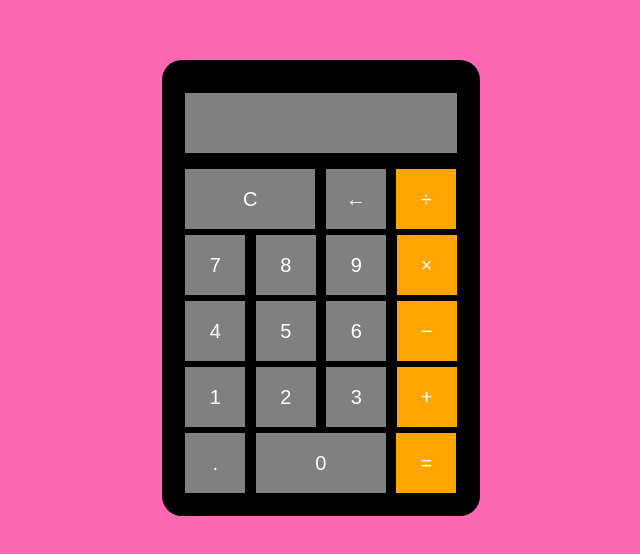
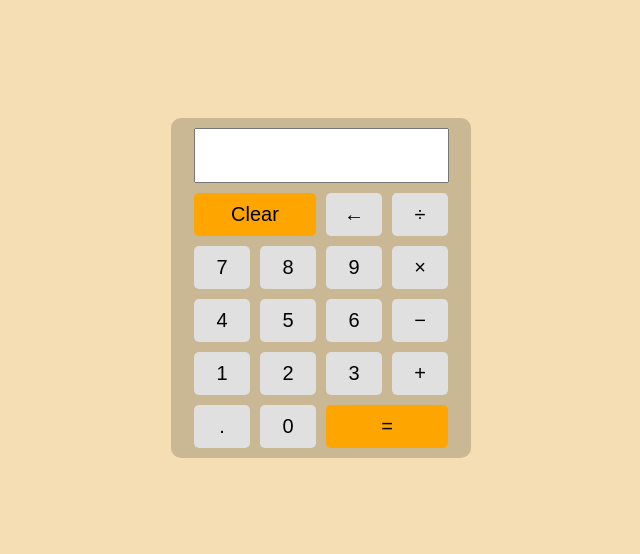
Before and after one commit to Ana-Jovanovska/Homework---Javascript, a plain HTML site: page Winter Exercise/index.html in a window 1280 px wide. Shown: the part 112-666 px from the top of the page, without its empty margins (319-959 px from the left). Drawn offline with Linux system fonts and the light colour scheme.

Commit message:
Winter Exercise (Calculator)

```diff
--- a/Winter Exercise/app.css
+++ b/Winter Exercise/app.css
@@ -7,56 +7,49 @@
 .container {
   width: 100%;
   height: 100vh;
-  background: hotpink;
+  background: wheat;
   display: flex;
   align-items: center;
   justify-content: center;
 }
-.calculator {
-  background: black;
-  padding: 20px;
-  border-radius: 20px;
+#calculator {
+  display: grid;
+  grid-template-columns: 20% 20% 20% 20%;
+  grid-gap: 10px;
+  justify-content: center;
+  max-width: 300px;
+  margin: 0;
+  padding: 10px;
+  background-color: rgb(202, 183, 147);
+  border-radius: 10px;
 }
-.calculator form input {
-  border: 0;
-  outline: 0;
-  width: 60px;
-  height: 60px;
-  background: gray;
+.display {
+  width: 255px;
+  padding: 15px;
+  font-size: 18px;
+  text-align: right;
+}
+button {
+  padding: 10px;
   font-size: 20px;
-  color: white;
+  border: none;
+  border-radius: 5px;
+  background-color: #e0e0e0;
+  color: black;
   cursor: pointer;
-  margin: 3px;
 }
-form .display {
-  display: flex;
-  justify-content: flex-end;
-  margin: 10px 0;
+button:hover {
+  background-color: #d0d0d0;
 }
-form .display input {
-  text-align: right;
-  flex: 1;
-  font-size: 45px;
-  box-shadow: none;
+
+#equal {
+  background-color: orange;
+  color: black;
+  grid-column: span 2;
 }
-form input.delete {
-  width: 130px;
+
+#clear {
+  background-color: orange;
+  color: black;
+  grid-column: 1 / span 2;
 }
-form input.division {
-  background: orange;
-}
-form input.multiplication {
-  background: orange;
-}
-form input.minus {
-  background: orange;
-}
-form input.plus {
-  background: orange;
-}
-form input.equal {
-  background: orange;
-}
-form input.zero {
-  width: 130px;
-}
--- a/Winter Exercise/app.js
+++ b/Winter Exercise/app.js
@@ -1,12 +1,42 @@
 console.log("Calculate is working");
 
-const numbersEl = document.querySelector("#number");
-const operatorEl = document.querySelector("#operator-one");
-const operatorTwoEl = document.querySelector("#operator-two");
-const delteEl = document.querySelector("#delete");
-const divisionEl = document.querySelector("#division");
-const multiplicationEl = document.querySelector("#multiplication");
-const minusEl = document.querySelector("minus");
-const plusEl = document.querySelector("plus");
-const zeroEl = document.querySelector("zero");
-const equalEl = document.querySelector("equal");
+const display = document.querySelector(".display");
+const numberButtons = document.querySelectorAll(".number");
+const operatorButtons = document.querySelectorAll(".operator");
+const equalButton = document.getElementById("equal");
+const clearButton = document.getElementById("clear");
+
+let currentOperand = "";
+let previousOperand = "";
+let selectedOperator = null;
+
+numberButtons.forEach((button) => {
+  button.addEventListener("click", () => {
+    appendNumber(button.textContent);
+  });
+});
+
+operatorButtons.forEach((button) => {
+  button.addEventListener("click", () => {
+    selectOperator(button.textContent);
+  });
+});
+
+equalButton.addEventListener("click", calculate);
+
+clearButton.addEventListener("click", clear);
+
+function appendNumber(number) {
+  currentOperand += number;
+  display.value = currentOperand;
+}
+
+function selectOperator(operator) {
+  if (currentOperand === "") return;
+  if (previousOperand !== "") {
+    calculate();
+  }
+  selectedOperator = operator;
+  previousOperand = currentOperand;
+  currentOperand = "";
+}
--- a/Winter Exercise/index.html
+++ b/Winter Exercise/index.html
@@ -11,44 +11,29 @@
 
 <body>
     <div class="container">
-        <div class="calculator">
-            <form>
-                <div class="display">
-                    <input type="text" name="display">
-                </div>
-                <div>
-                    <input type="button" value="C" class="delete">
-                    <input type="button" value="&#8592;" class="operator-one">
-                    <input type="button" value="&#247;" class="division">
-                </div>
-                <div>
-                    <input type="button" value="7" class="number">
-                    <input type="button" value="8" class="number">
-                    <input type="button" value="9" class="number">
-                    <input type="button" value="&#215;" class="multiplication">
-                </div>
-                <div>
-                    <input type="button" value="4" class="number">
-                    <input type="button" value="5" class="number">
-                    <input type="button" value="6" class="number">
-                    <input type="button" value="&#8722;" class="minus">
-                </div>
-                <div>
-                    <input type="button" value="1" class="number">
-                    <input type="button" value="2" class="number">
-                    <input type="button" value="3" class="number">
-                    <input type="button" value="&#43;" class="plus">
-                </div>
-                <div>
-                    <input type="button" value="&#46;" class="operator-two">
-                    <input type="button" value="0" class="zero">
-                    <input type="button" value="&#61;" class="equal">
-                </div>
+        <div id="calculator">
+            <input type="text" class="display">
+            <button id="clear">Clear</button>
+            <button class="operator">&#8592;</button>
+            <button class="operator">&#247;</button>
+            <button class="number">7</button>
+            <button class="number">8</button>
+            <button class="number">9</button>
+            <button class="operator">&#215;</button>
+            <button class="number">4</button>
+            <button class="number">5</button>
+            <button class="number">6</button>
+            <button class="operator">&#8722;</button>
+            <button class="number">1</button>
+            <button class="number">2</button>
+            <button class="number">3</button>
+            <button class="operator">&#43;</button>
+            <button class="operator">&#46;</button>
+            <button class="number">0</button>
+            <button id="equal" class="operator">=</button>
 
-            </form>
         </div>
     </div>
-
 
 </body>
 
```
